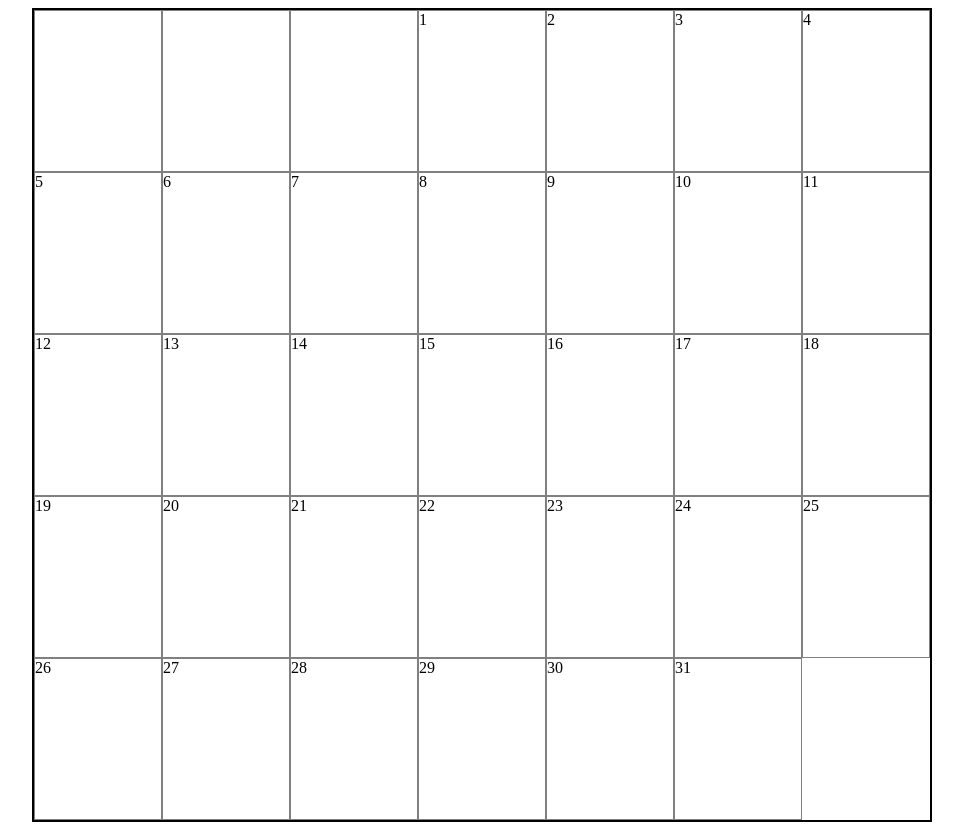
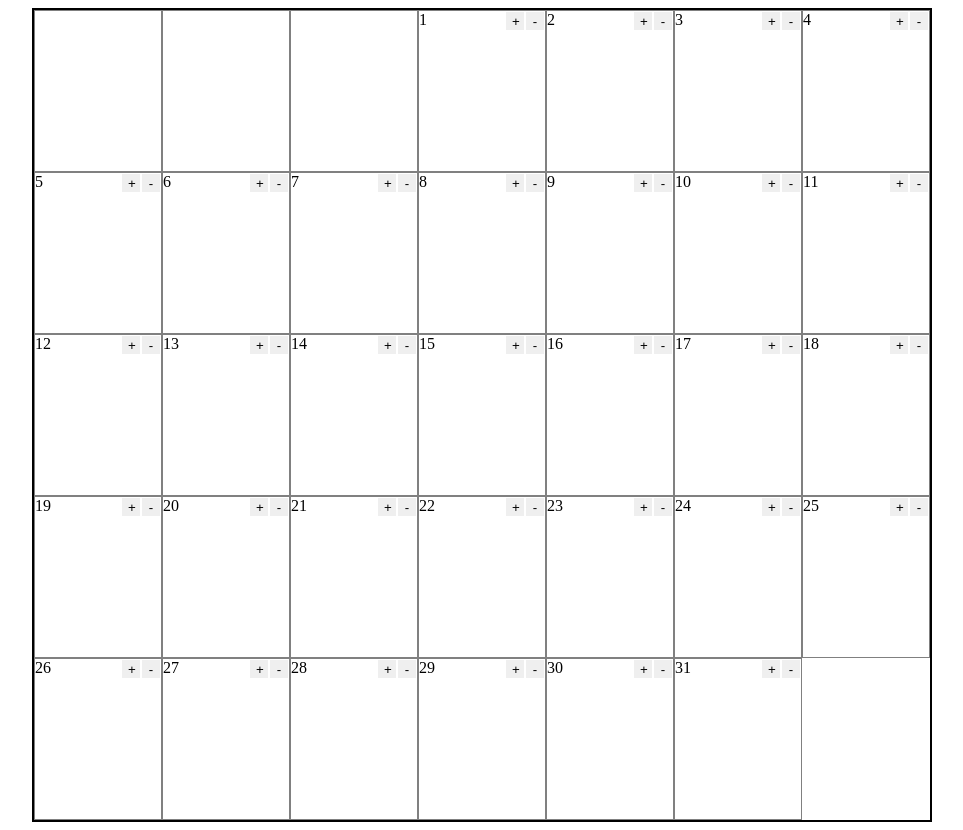
Before and after one commit to SijuYu/Calendar, a Vue app: page / in a window 1280 px wide. Shown: the whole page, without its empty margins (168-1131 px from the left). Built offline with nearby package versions, Linux system fonts and the light colour scheme.

Commit message:
Button for add/delete schedule
button for add/delete schdule in calendar

```diff
--- a/src/components/Calendar.vue
+++ b/src/components/Calendar.vue
@@ -2,7 +2,11 @@
   <div>
     <div class="calendar-box">
       <div class="day-cell" v-for="i in offset" :key="i"></div>
-      <div class="day-cell" v-for="j in daysInMonth" :key="j"> {{j}} </div>
+      <div class="day-cell" v-for="j in daysInMonth" :key="j">
+        {{j}}
+        <button class="day-btn"> - </button>
+        <button class="day-btn"> + </button>
+       </div>
     </div>
   </div>
 </template>
@@ -34,4 +38,13 @@ export default {
   width: calc(10vw - 2px);
   height: 160px;
 }
+
+button{
+  float: right;
+  height: 20px;
+  width: 20px;
+  margin: 0;
+
+  border: 1px solid white;
+}
 </style>
```
